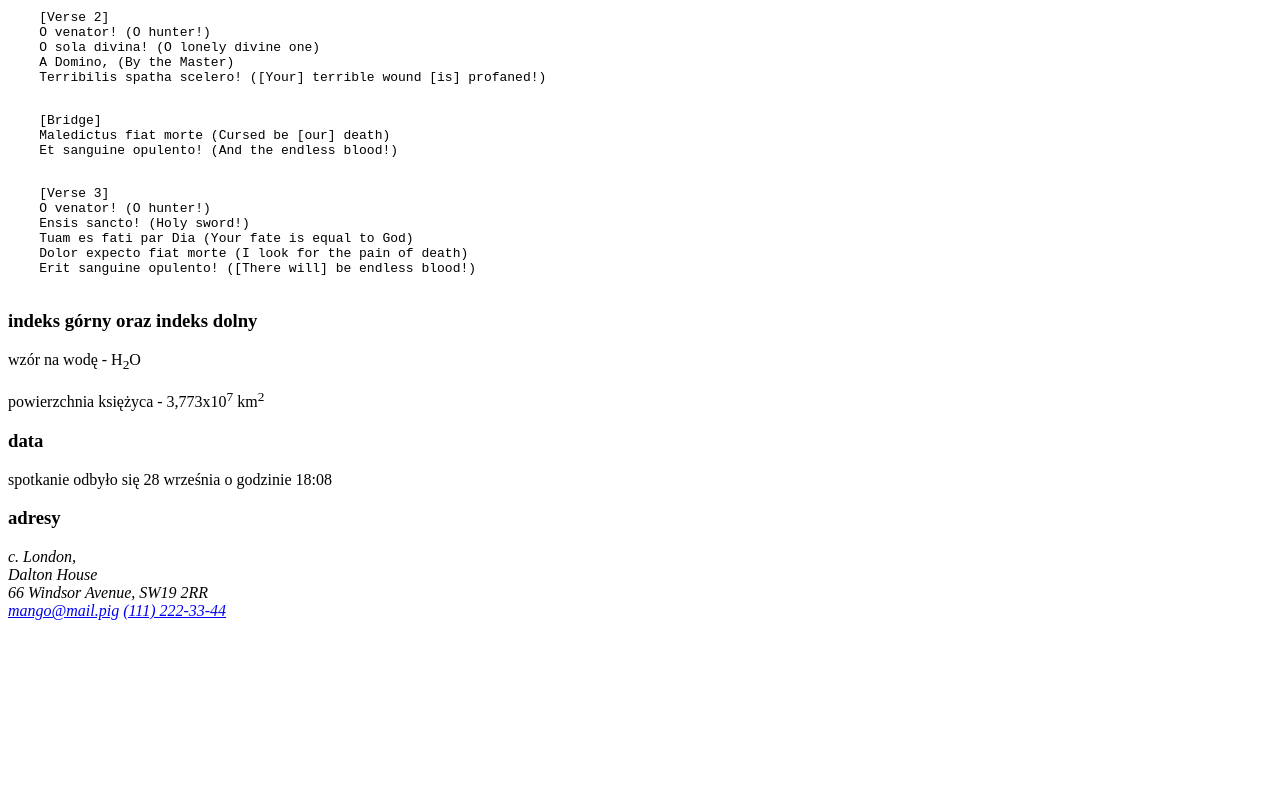
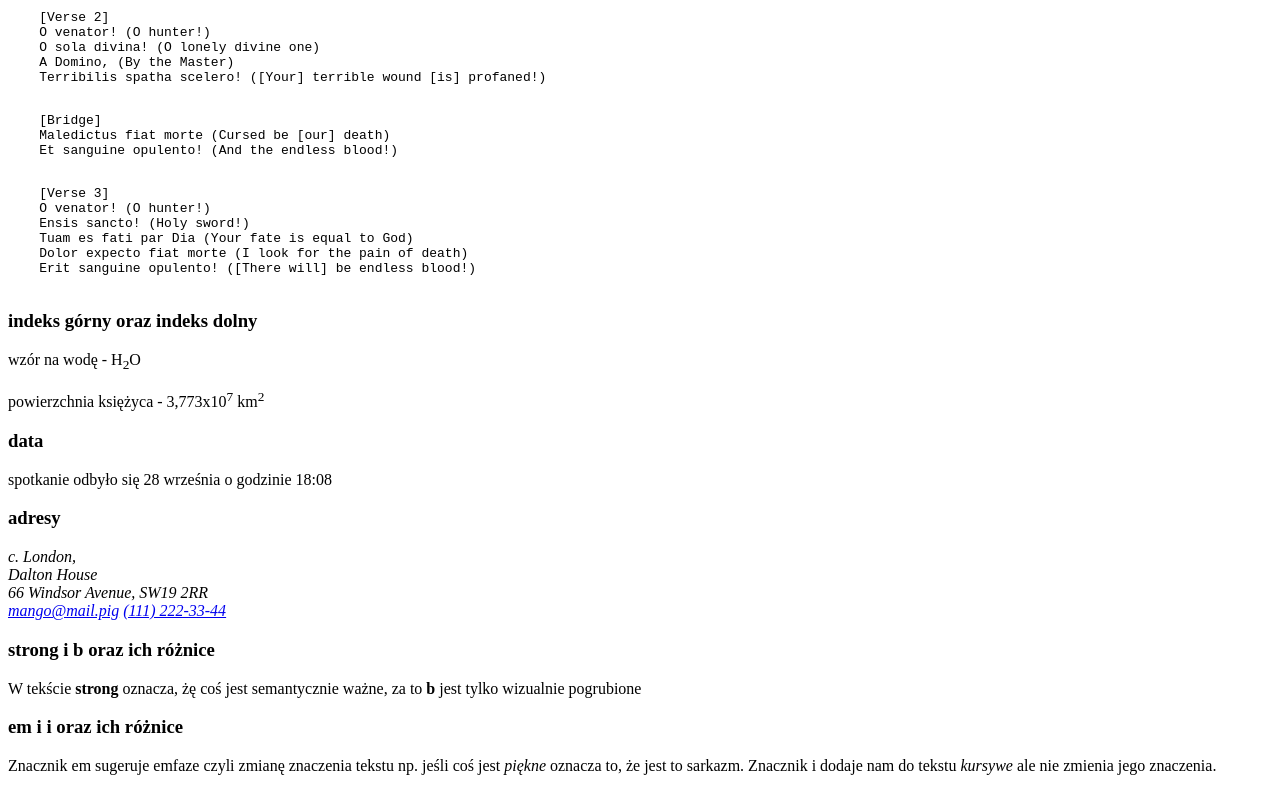
Before and after one commit to nynaxy/tutorial, a plain HTML site: page trialanderror.html in a window 1280 px wide. Shown: the part 2867-3658 px from the top of the page. Before the commit the page ends 3495 px from the top, so only its background shows below. Drawn offline with Linux system fonts and the light colour scheme.

Commit message:
Update trialanderror.html

```diff
--- a/trialanderror.html
+++ b/trialanderror.html
@@ -223,6 +223,17 @@
     <a href="tel:+1112223344">(111) 222-33-44</a>
 </address>
 
+<h3>strong i b oraz ich różnice</h3>
+
+<p>
+    W tekście <strong>strong</strong> oznacza, żę coś jest semantycznie ważne, za to <b>b</b> jest tylko wizualnie pogrubione
+</p>
+<h3>em i i oraz ich różnice</h3>
+
+<p>
+    Znacznik em sugeruje emfaze czyli zmianę znaczenia tekstu np. jeśli coś jest <em>piękne</em> oznacza to, że jest to sarkazm. Znacznik i dodaje nam do tekstu <i>kursywe</i> ale nie zmienia jego znaczenia.
+</p>
+
 </body>
 
 </html>
```
